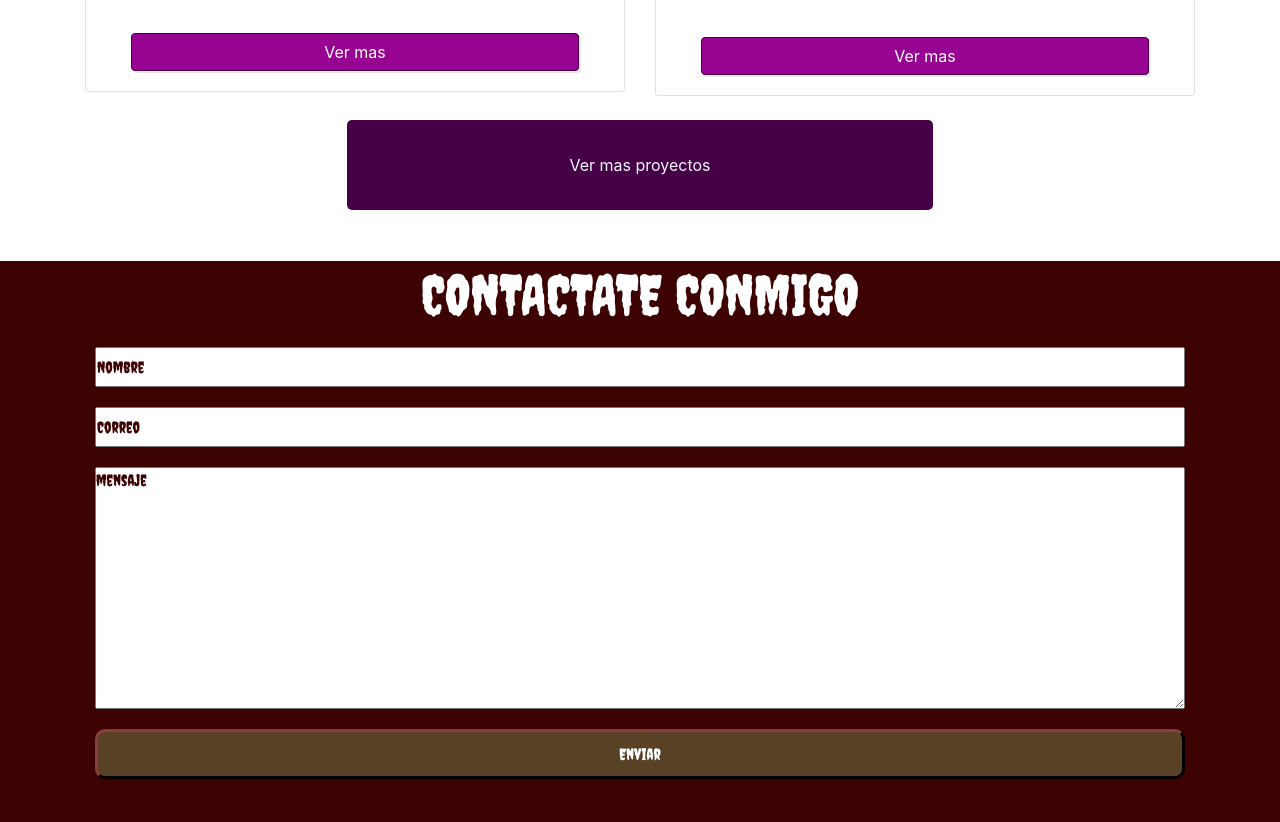
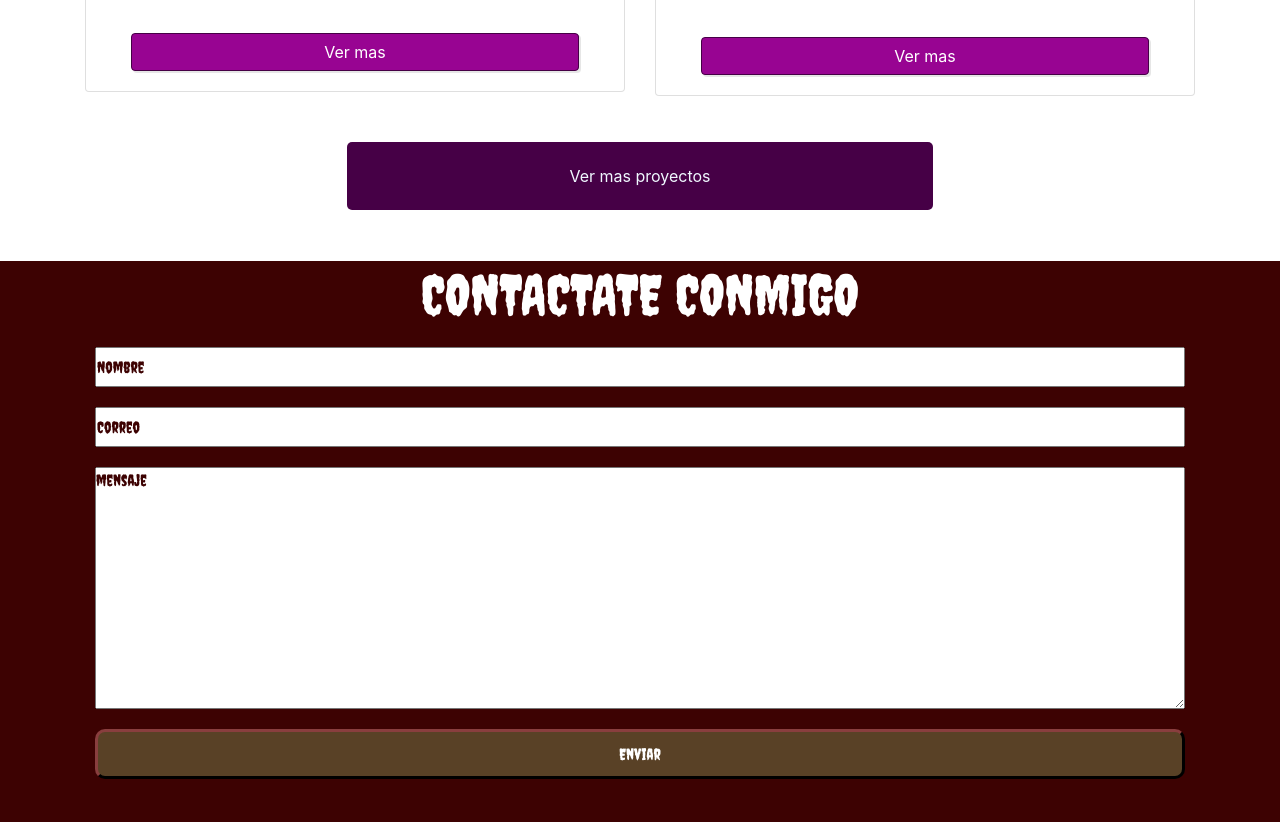
Before and after one commit to keren08/Portafoliokeren, a plain HTML site: page index.html in a window 1280 px wide. Shown: the part 2948-3770 px from the top of the page. Drawn offline with nearby package versions, Linux system fonts and the light colour scheme.

Commit message:
arregle botton

```diff
--- a/Assets/sass/style.scss
+++ b/Assets/sass/style.scss
@@ -418,4 +418,14 @@ body {
       }
     }
   }
+
+  .proyectos__vermas {
+    a {
+      margin-top: 2%;
+      background-color: #460046;
+      padding: 2% 20%;
+      border-radius: 5px;
+      text-decoration: none;
+    }
+  }
 }
```
Also changed, not shown: Assets/css/style.css, 1 other file.
